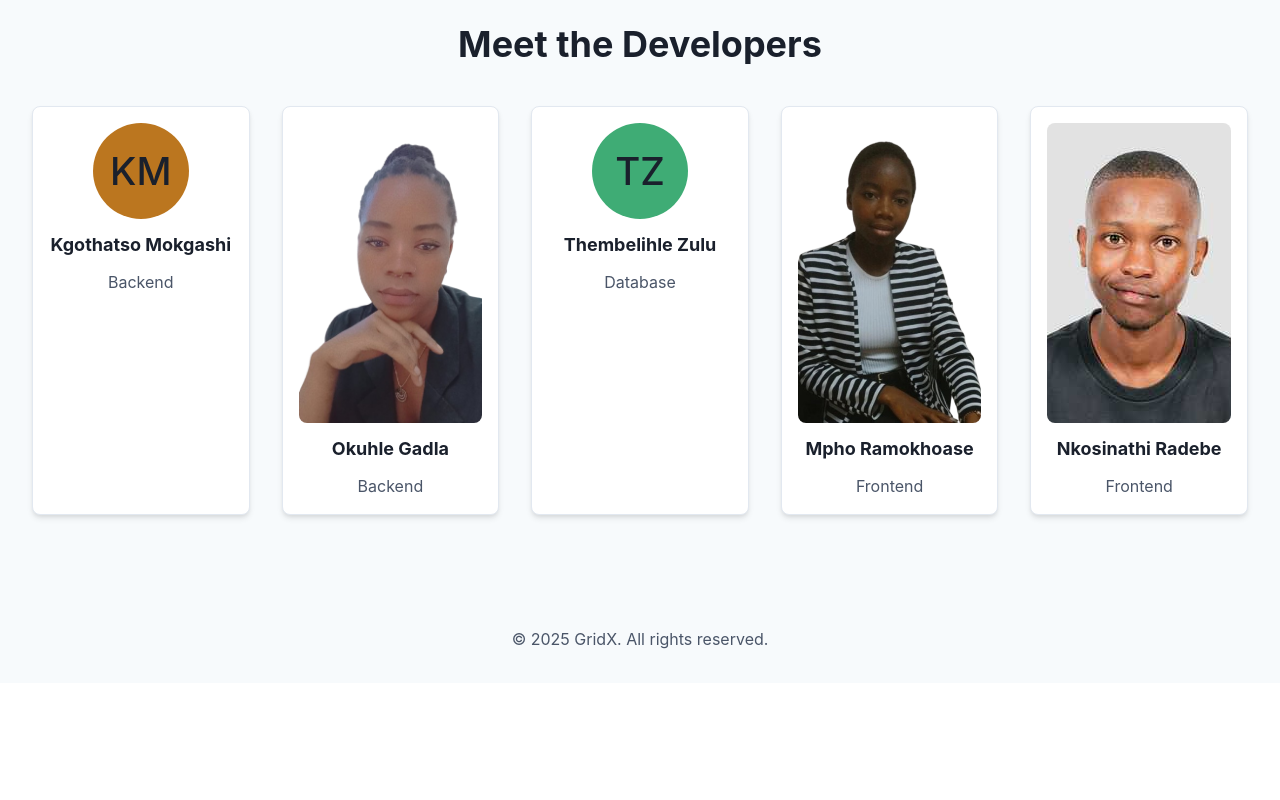
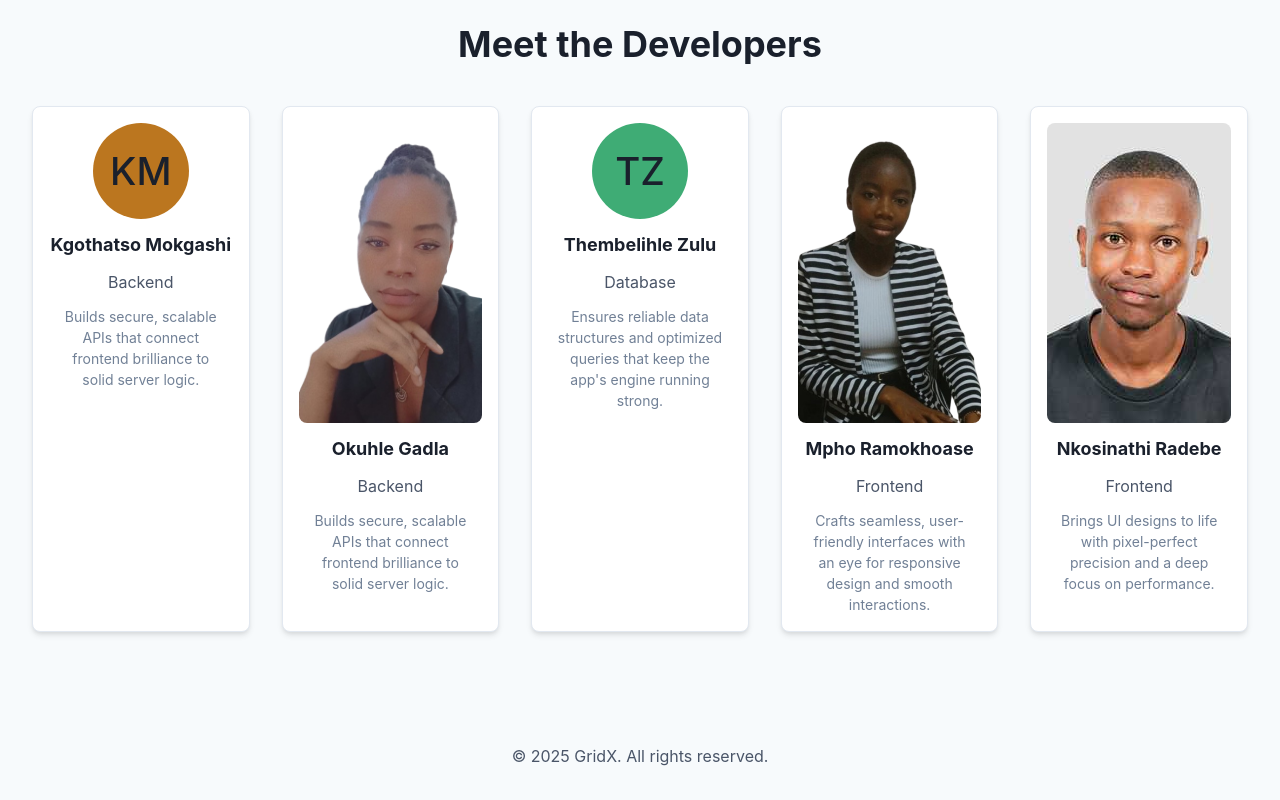
Before and after one commit to sleigh116/For_the_100th_Time.Sleigh116, a React (Create React App) app in the folder frontend/: page / in a window 1280 px wide. Shown: the part 1081-1881 px from the top of the page. Before the commit the page ends 1764 px from the top, so only its background shows below. Built offline with nearby package versions, Linux system fonts and the light colour scheme.

Commit message:
Add descriptions for developers on LandingPage to enhance team visibility

```diff
--- a/frontend/src/pages/LandingPage.js
+++ b/frontend/src/pages/LandingPage.js
@@ -132,6 +132,7 @@ function LandingPage() {
   const cardBorderColor = useColorModeValue('gray.200', 'gray.700');
   const developerSectionBg = useColorModeValue('gray.50', 'gray.800');
   const developerCardBg = useColorModeValue('white', 'gray.700');
+  const descriptionColor = useColorModeValue('gray.500', 'gray.400');
 
   // Define and memoize the rotating messages
   const messages = useMemo(() => [
@@ -207,11 +208,31 @@ function LandingPage() {
 
   // Developer data
   const developers = useMemo(() => [
-    { name: 'Kgothatso Mokgashi', role: 'Backend' },
-    { name: 'Okuhle Gadla', role: 'Backend' },
-    { name: 'Thembelihle Zulu', role: 'Database' },
-    { name: 'Mpho Ramokhoase', role: 'Frontend' },
-    { name: 'Nkosinathi Radebe', role: 'Frontend' },
+    {
+      name: 'Kgothatso Mokgashi',
+      role: 'Backend',
+      description: "Builds secure, scalable APIs that connect frontend brilliance to solid server logic."
+    },
+    {
+      name: 'Okuhle Gadla',
+      role: 'Backend',
+      description: "Builds secure, scalable APIs that connect frontend brilliance to solid server logic."
+    },
+    {
+      name: 'Thembelihle Zulu',
+      role: 'Database',
+      description: "Ensures reliable data structures and optimized queries that keep the app's engine running strong."
+    },
+    {
+      name: 'Mpho Ramokhoase',
+      role: 'Frontend',
+      description: "Crafts seamless, user-friendly interfaces with an eye for responsive design and smooth interactions."
+    },
+    {
+      name: 'Nkosinathi Radebe',
+      role: 'Frontend',
+      description: "Brings UI designs to life with pixel-perfect precision and a deep focus on performance."
+    },
   ], []);
 
   return (
@@ -468,6 +489,14 @@ function LandingPage() {
                 )}
                 <Text fontWeight="bold" fontSize="lg" color={headingColor}>{dev.name}</Text>
                 <Text fontSize="md" color={textColor}>{dev.role}</Text>
+                <Text
+                  fontSize="sm"
+                  color={descriptionColor}
+                  textAlign="center"
+                  px={2}
+                >
+                  {dev.description}
+                </Text>
               </VStack>
             ))}
           </SimpleGrid>
```
